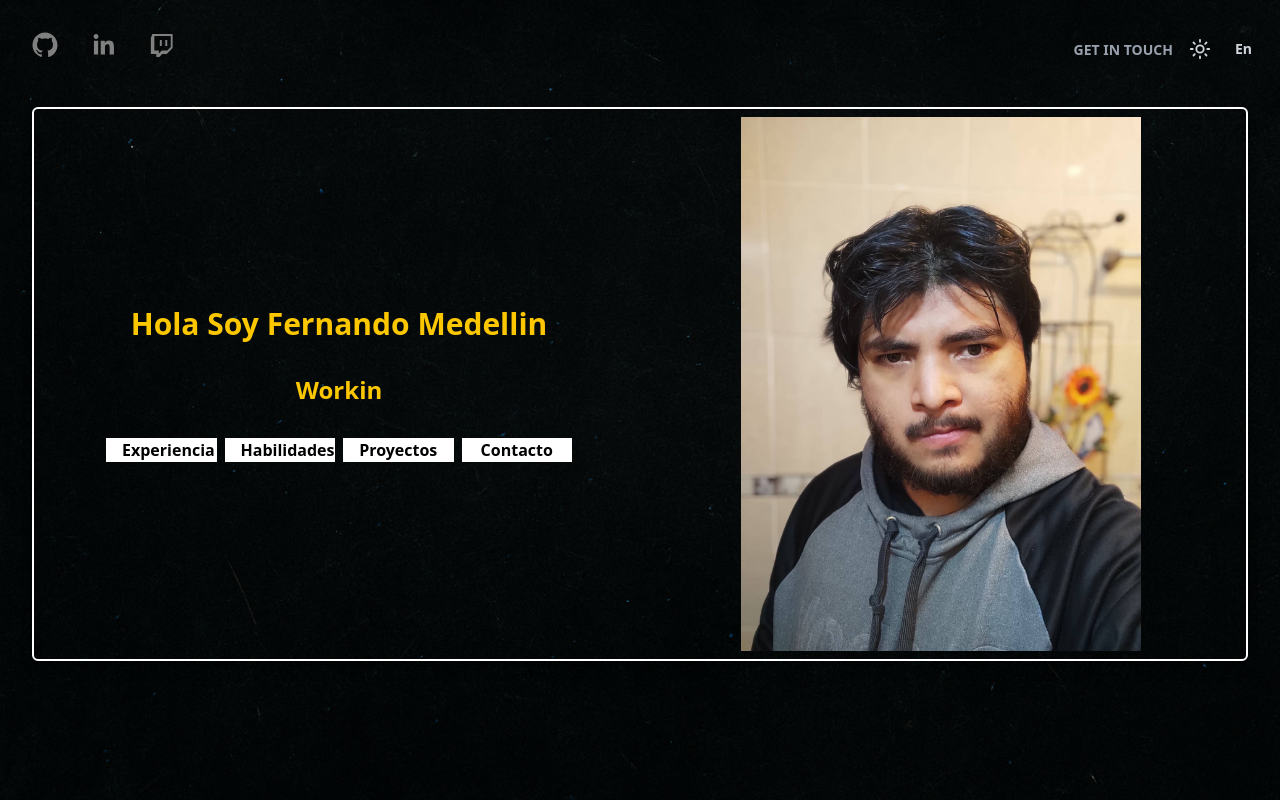
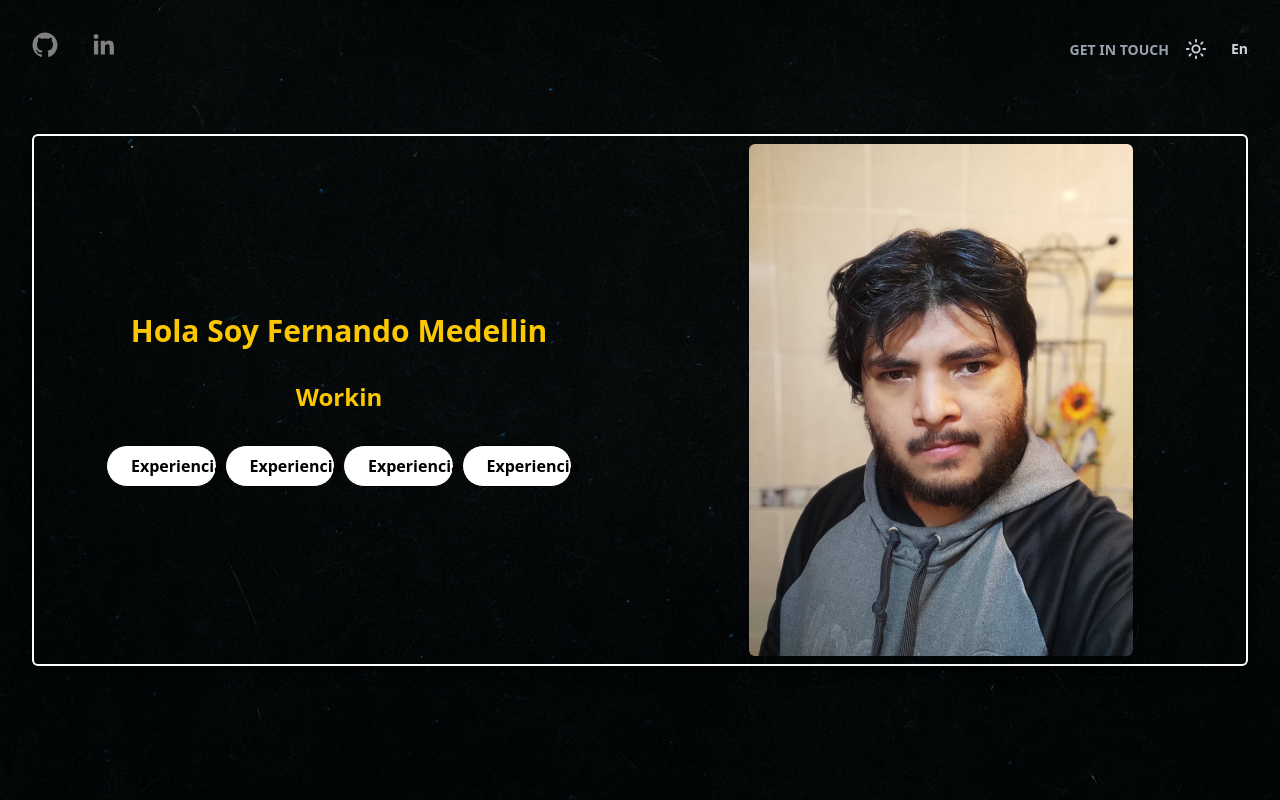
Before and after one commit to fer0o/portfolio, a Next.js app: page / in a window 1280 px wide. Built offline with nearby package versions, Linux system fonts and the light colour scheme.

Commit message:
botones con sombra temporales

```diff
--- a/src/Components/Hero.tsx
+++ b/src/Components/Hero.tsx
@@ -40,19 +40,63 @@ const Hero: React.FC<Props> = ({ darkMode }: Props) => {
           </span>
         </div>
         <div className='grid md:grid-rows-1 grid-cols-2 md:grid-cols-4 gap-2'>
-          <button className='bg-white px-4 md:text-base text-sm md:font-bold'>Experiencia</button>
-          <button className='bg-white px-4 md:text-base text-sm md:font-bold'>Habilidades</button>
-          <button className='bg-white px-4 md:text-base text-sm md:font-bold'>Proyectos</button>
-          <button className='bg-white px-4 md:text-base text-sm md:font-bold'>Contacto</button>
+          <button
+            className={`px-6 py-2 font-semibold rounded-full border transition-all duration-300 ease-in-out
+    ${
+      darkMode
+        ? 'bg-white text-black border-black shadow-sky-500 hover:shadow-[2px_5px_0_0_white] hover:-translate-y-1 hover:-translate-x-0.5 active:translate-y-0.5 active:translate-x-0.5 active:shadow-[0_0_0_0_white]'
+        : 'bg-white text-black border-black shadow-black hover:shadow-[2px_5px_0_0_black] hover:-translate-y-1 hover:-translate-x-0.5 active:translate-y-0.5 active:translate-x-0.5 active:shadow-[0_0_0_0_black]'
+    }`}
+          >
+            Experiencia
+          </button>
+          <button
+            className={`px-6 py-2 font-semibold rounded-full border transition-all duration-300 ease-in-out
+    ${
+      darkMode
+        ? 'bg-white text-black border-black shadow-sky-500 hover:shadow-[2px_5px_0_0_white] hover:-translate-y-1 hover:-translate-x-0.5 active:translate-y-0.5 active:translate-x-0.5 active:shadow-[0_0_0_0_white]'
+        : 'bg-white text-black border-black shadow-black hover:shadow-[2px_5px_0_0_black] hover:-translate-y-1 hover:-translate-x-0.5 active:translate-y-0.5 active:translate-x-0.5 active:shadow-[0_0_0_0_black]'
+    }`}
+          >
+            Experiencia
+          </button>
+          <button
+            className={`px-6 py-2 font-semibold rounded-full border transition-all duration-300 ease-in-out
+    ${
+      darkMode
+        ? 'bg-white text-black border-black shadow-sky-500 hover:shadow-[2px_5px_0_0_white] hover:-translate-y-1 hover:-translate-x-0.5 active:translate-y-0.5 active:translate-x-0.5 active:shadow-[0_0_0_0_white]'
+        : 'bg-white text-black border-black shadow-black hover:shadow-[2px_5px_0_0_black] hover:-translate-y-1 hover:-translate-x-0.5 active:translate-y-0.5 active:translate-x-0.5 active:shadow-[0_0_0_0_black]'
+    }`}
+          >
+            Experiencia
+          </button>
+          <button
+            className={`px-6 py-2 font-semibold rounded-full border transition-all duration-300 ease-in-out
+    ${
+      darkMode
+        ? 'bg-white text-black border-black shadow-sky-500 hover:shadow-[2px_5px_0_0_white] hover:-translate-y-1 hover:-translate-x-0.5 active:translate-y-0.5 active:translate-x-0.5 active:shadow-[0_0_0_0_white]'
+        : 'bg-white text-black border-black shadow-black hover:shadow-[2px_5px_0_0_black] hover:-translate-y-1 hover:-translate-x-0.5 active:translate-y-0.5 active:translate-x-0.5 active:shadow-[0_0_0_0_black]'
+    }`}
+          >
+            Experiencia
+          </button>
         </div>
       </div>
       <div className='flex items-center justify-center h-full md:order-2 order-1 '>
-        <Image
+        {/* <Image
           src={'/Photo/Fer.jpg'}
           alt='Foto de perfil'
           width={400}
           height={500}
           className='object-cover'
+        /> */}
+        <img
+          loading='lazy'
+          src='/Photo/Fer.jpg'
+          alt='Foto de perfil'
+          className='object-cover rounded-md w-64 h-72 md:w-96 md:h-full shadow-lg object-cover'
+          width={400}
+          height={500}
         />
       </div>
     </div>
--- a/src/Components/Navbar.tsx
+++ b/src/Components/Navbar.tsx
@@ -1,9 +1,9 @@
 'use client'
 import React from 'react'
-import { motion} from 'motion/react'
+import { motion } from 'motion/react'
 import { SocialIcon } from 'react-social-icons'
 import { socialsMockData } from '@/services/socialMockData'
-import { Sun, Moon } from 'lucide-react'
+import { Sun, Moon, Mail } from 'lucide-react'
 import Link from 'next/link'
 
 type Props = {
@@ -44,9 +44,11 @@ const Navbar: React.FC<Props> = ({
         initial={{ x: 500, opacity: 0, scale: 0.5 }}
         animate={{ x: 0, opacity: 1, scale: 1 }}
         transition={{ duration: 1.5 }}
-        className='flex flex-row items-center text-gray-300 cursor-pointer space-x-2 mt-2'
+        className='flex flex-row items-center text-gray-300 cursor-pointer space-x-2 mt-2 px-1'
       >
-        <Link href='https://nextjs.org/docs/pages/api-reference/components/link'>
+        {/* Enlace de contacto */}
+        <Link href='#contact'>
+          {/* Texto visible en desktop */}
           <motion.div
             whileHover={{
               scale: 1.1,
@@ -56,6 +58,18 @@ const Navbar: React.FC<Props> = ({
             className='uppercase hidden md:inline-flex text-sm text-gray-400 font-bold hover:underline'
           >
             {language === 'es' ? 'Contáctame' : 'Get In Touch'}
+          </motion.div>
+
+          {/* Ícono visible solo en mobile */}
+          <motion.div
+            whileHover={{
+              scale: 1.2,
+              transition: { duration: 0.3 }
+            }}
+            whileTap={{ scale: 0.9 }}
+            className='inline-flex md:hidden'
+          >
+            <Mail className='w-5 h-5 mt-2  text-gray-400 hover:text-yellow-400 transition' />
           </motion.div>
         </Link>
         {/* boton alternar modo oscuro */}
--- a/src/app/page.tsx
+++ b/src/app/page.tsx
@@ -39,7 +39,7 @@ export default function Home () {
       </div>
 
       {/* Resto del contenido */}
-      <section className='snap-center flex flex-col items-center justify-center h-screen pt-24 md:pt-0 p-8'>
+      <section className='snap-center flex flex-col items-center justify-center h-screen p-8'>
         <Hero darkMode={darkMode} />
       </section>
     </div>
--- a/src/services/socialMockData.ts
+++ b/src/services/socialMockData.ts
@@ -6,5 +6,5 @@ export const socialsMockData: Socials[] = [
     id: "linkedin",
     url: "https://www.linkedin.com/in/fernando-medellin-cuevas/",
   },
-  { id: "twitch", url: "https://www.twitch.tv/fer0o" },
+  // { id: "twitch", url: "https://www.twitch.tv/fer0o" },
 ];
```
